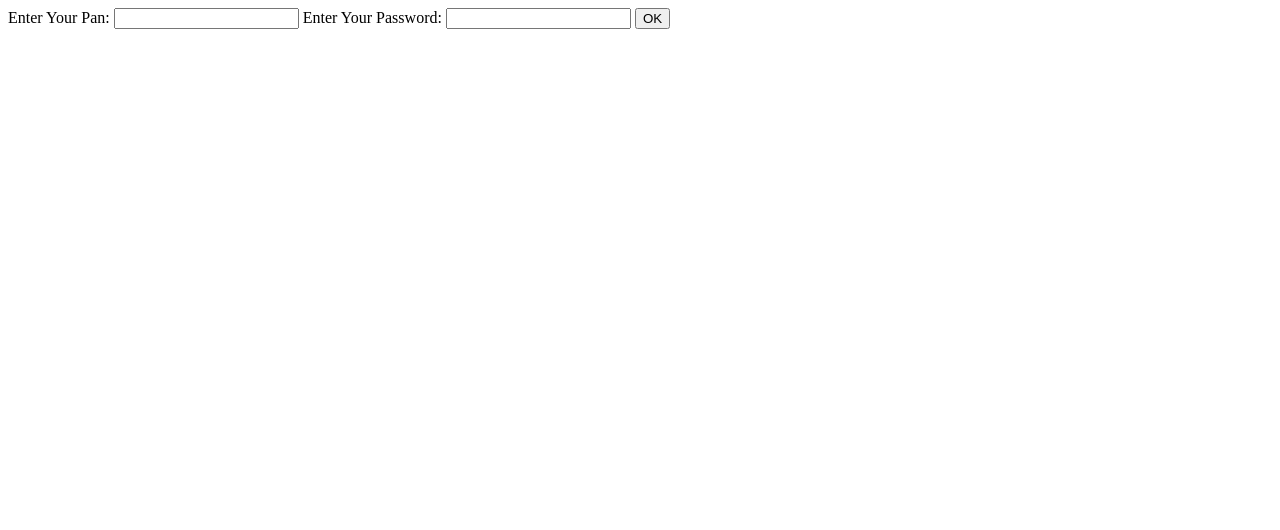
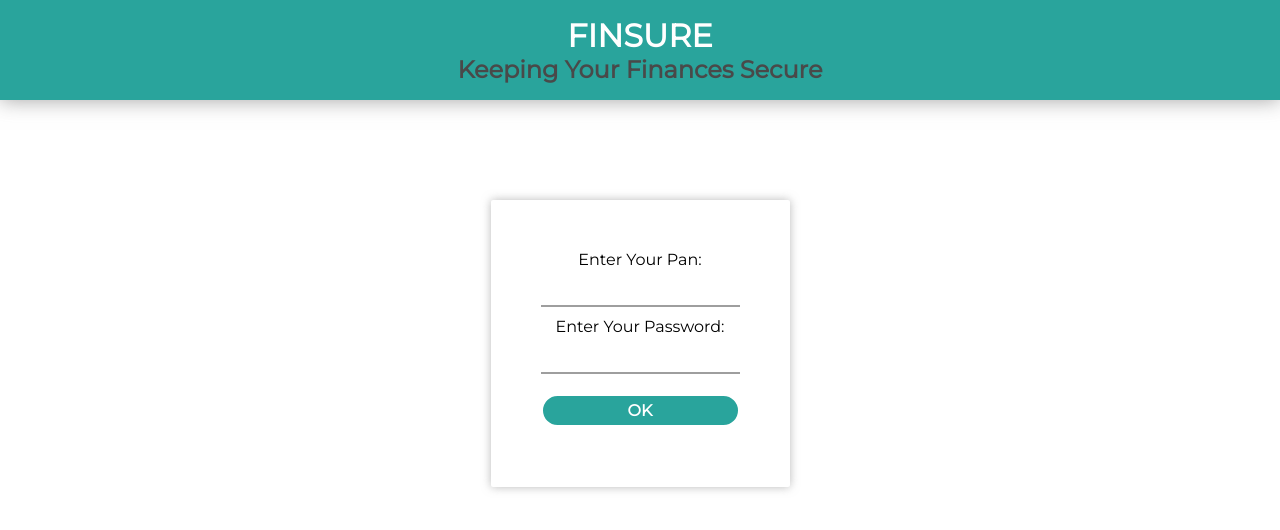
Before and after one commit to Sahil-Amritkar/FINSURE, a Django app: page / in a window 1280 px wide. Shown: the top 530 px of the page. Run offline with Django 4.2, Linux system fonts and the light colour scheme.

Commit message:
added login css

```diff
--- a/CppTonightWebsite/finsure/templates/finsure_login.html
+++ b/CppTonightWebsite/finsure/templates/finsure_login.html
@@ -1,9 +1,101 @@
-<form action = "" method = "get">
-    <label for="your_PAN">Enter Your Pan: </label>
-    <input id="your_PAN" type="text" name="your_PAN">
+<style>
+    @import url("https://fonts.googleapis.com/css2?family=Montserrat:ital,wght@0,100;0,200;0,400;1,100;1,400&display=swap");
+    * {
+    margin: 0px;
+    box-sizing: border-box;
+    padding: 0px;
+    font-family: "Montserrat", sans-serif;
+    }
+    .finsure{
+        height: 100px;
+    display:flex;
+    flex-direction: column;
+    align-items: center;
+    justify-content: center;
+    background-color: #29a49c;
+    color: white;
+    box-shadow: 0 0 20px rgba(97, 96, 96, 0.589);
+    }
+    .finsure-heading{
+        text-align: center;
+        width: 60%;
+        /* border-bottom: white solid 2px; */
 
-    <label for="your_password">Enter Your Password: </label>
-    <input id="your_password" type="text" name="your_password">
+    }
+    .finsure-tagline{
+        color: #494949;
 
-    <input type="submit" value="OK">
-</form>
+    }
+
+    .cont{
+        width: 100%;
+        margin-top: 100px;
+        display: flex;
+        align-items: center;
+        justify-content: center;
+    }
+
+    .container{
+        display: flex;
+        height: fit-content;
+        flex-direction: column;
+        align-items: center;
+        justify-content: center;
+        /* height: 100vh; */
+        background-color: #ffffff;
+        border-radius: 2px;
+        padding: 50px;
+        box-shadow: 0 0 10px rgba(136, 136, 136, 0.589);
+    /* backdrop-filter: blur(20px); */
+}
+.input-format{
+    margin: 10px;
+    padding: 5px;
+    width: 100%;
+    background-color: transparent;
+    border: none;
+    border-bottom: solid 2px rgb(158, 158, 158);
+}
+
+.button-bt{
+    margin: 10px;
+    padding: 5px;
+    width: 100%;
+    border-radius: 20px;
+    /* background: rgb(200,255,171); */
+    border: none;
+    /* color:#2F4858; */
+    transition: transform .2s;
+    font-size: 1rem;
+    font-weight: 500;
+    color: white;
+    background: #29a49c;
+    border: solid 2px white;
+    font-weight: bold;
+}
+.button-bt:hover{
+    border: solid 2px #29a49c;
+    background: white;
+    color: #29a49c;
+}
+.container label{
+    text-align: left;
+}
+</style>
+<div class="finsure">
+    <h1 class="finsure-heading">
+        FINSURE
+    </h1>
+    <h2 class="finsure-tagline">
+        Keeping Your Finances Secure
+    </h2>
+</div>
+<div class="cont">
+    <form action = "" method = "get" class="container">
+        <label for="your_PAN">Enter Your Pan: </label>
+        <input class="input-format" id="your_PAN" type="text" name="your_PAN">
+        <label for="your_password">Enter Your Password: </label>
+        <input class="input-format" id="your_password" type="text" name="your_password">
+        <input type="submit" value="OK" class="button-bt">
+    </form>
+</div>
```
